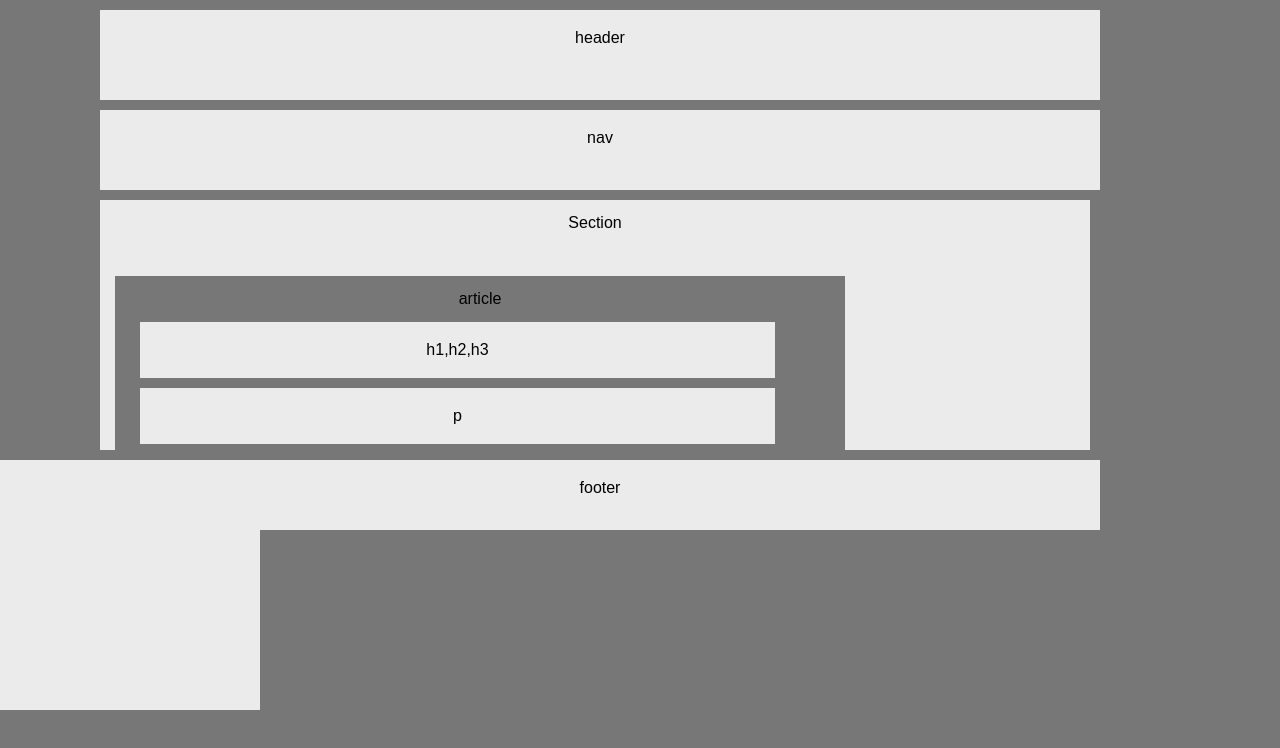
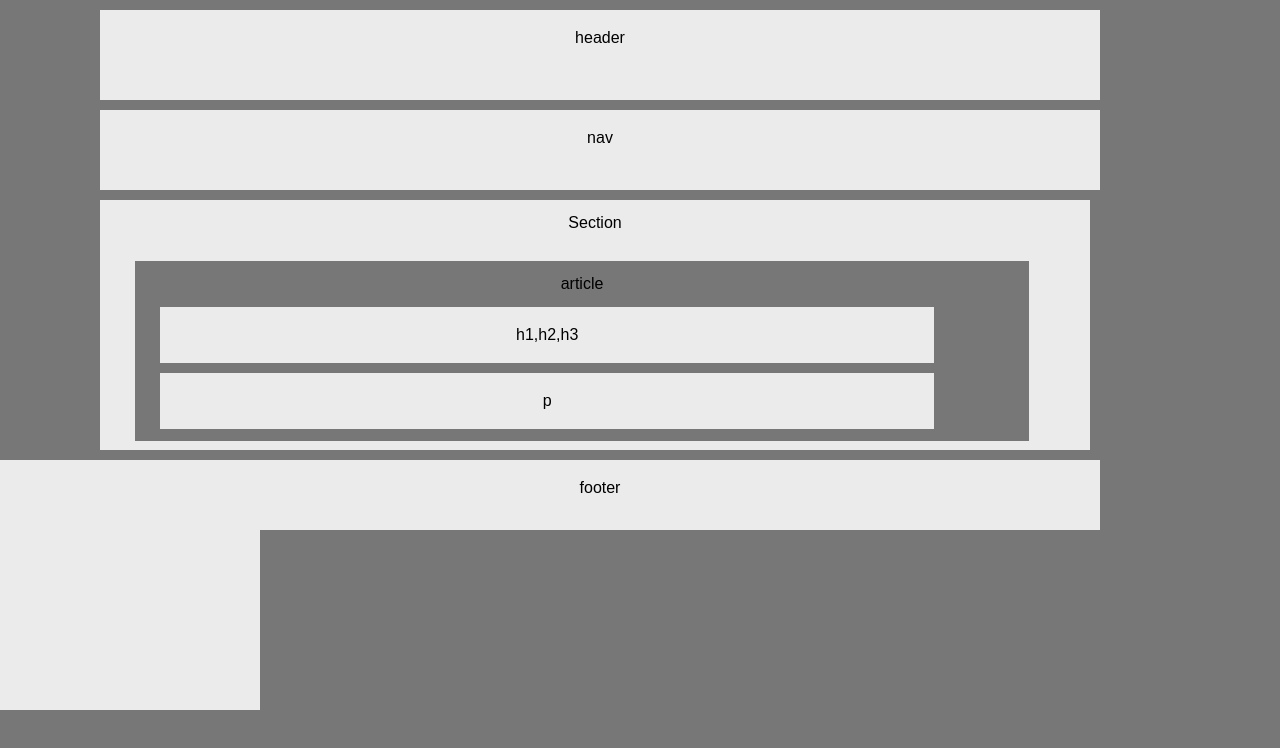
Before and after one commit to CeaserSP/HW-Wireframe, a plain HTML site: page index.html in a window 1280 px wide. Drawn offline with Linux system fonts and the light colour scheme.

Commit message:
<article size and position>

```diff
--- a/style.css
+++ b/style.css
@@ -55,14 +55,14 @@
 .article{
     /* float: right; */
     background: #777;
-    width: 700px;
+    width: 90%;
     height: 150px;
     border: 0px;
     padding: 15px;
-    margin-top: 45px;
+    margin-top: 30px;
     /* margin-right: 10px;
     margin-bottom:10px;*/
-    margin-left:0px;
+    margin-left:20px;
     text-align: center;
 }
 .h1{
```
